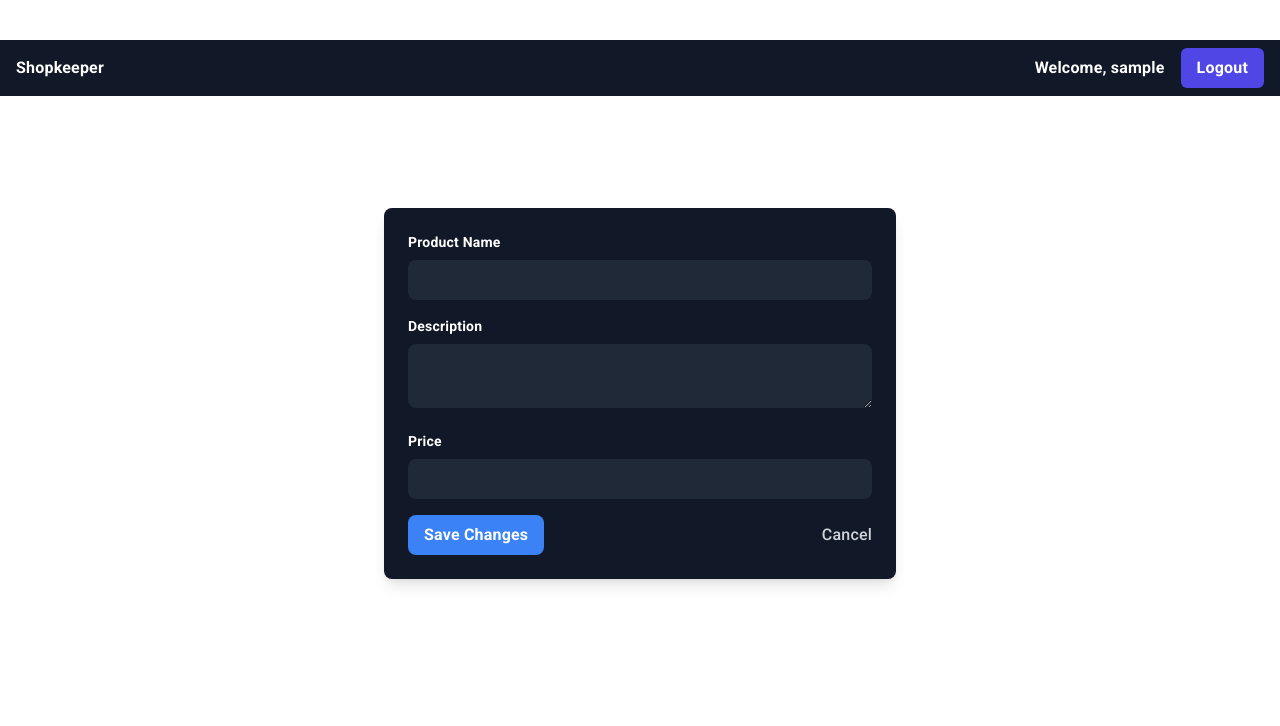
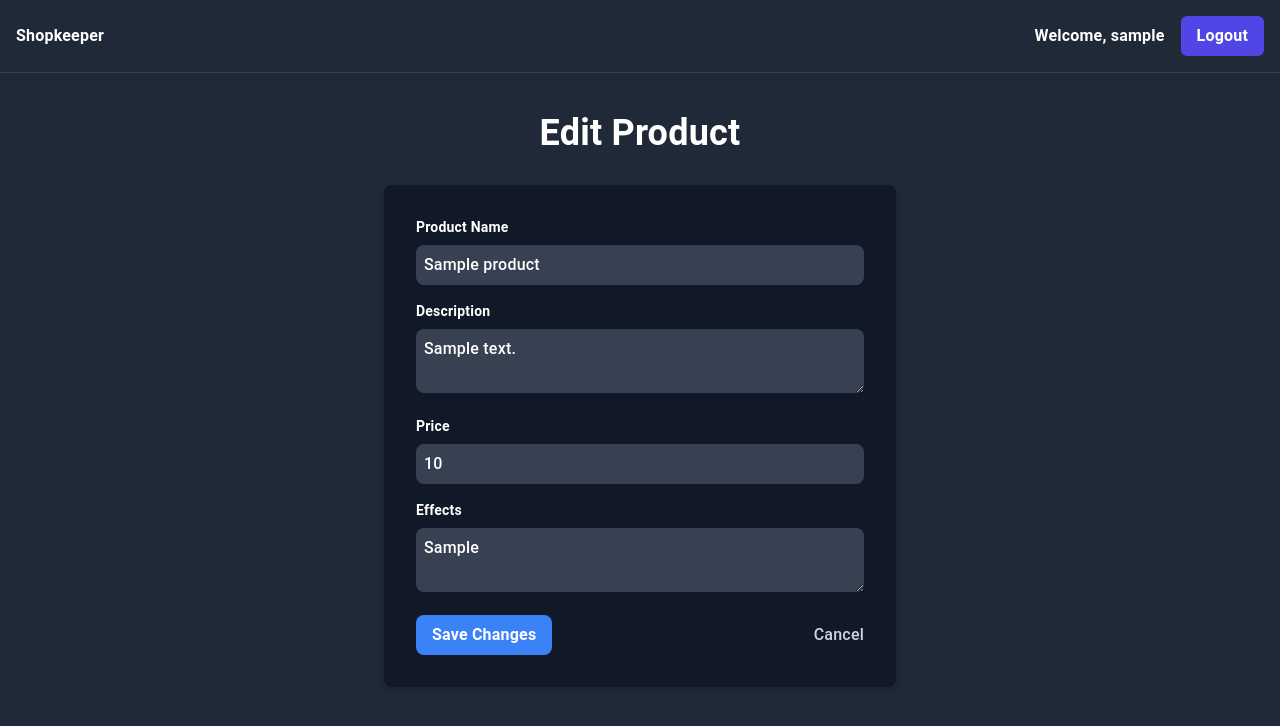
Before and after one commit to rigelia/pbp-2, a Django app: page /edit/00000000-0000-0000-0000-000000000001/ in a window 1280 px wide. Shown: the top 726 px of the page. Run offline with Django 5.2, Linux system fonts and the light colour scheme; a user stored in the database is signed in; tables that the repository leaves empty hold one stand-in row (values such as "Sample post"); some libraries are stand-ins or nearby versions.

Commit message:
final tugas 5

```diff
--- a/main/templates/edit_product.html
+++ b/main/templates/edit_product.html
@@ -1,7 +1,55 @@
 {% extends 'base.html' %}
+{% block meta %}
+<title>Edit Product</title>
+{% endblock meta %}
 {% block content %}
-<div class="container mx-auto mt-10">
-    <!-- Sticky Bar -->
+<style>
+  .sticky-bar {
+    position: sticky;
+    top: 0;
+    z-index: 50;
+    background-color: #1f2937; /* gray-800 */
+    padding: 1rem;
+    border-bottom: 1px solid #374151; /* gray-700 */
+  }
+
+  .bottom-fixed {
+    position: fixed;
+    bottom: 0;
+    width: 100%;
+    background-color: #1f2937;
+    padding: 1rem;
+    text-align: center;
+  }
+
+  body {
+    background-color: #1f2937; /* Matching the background color */
+  }
+
+  .form-container {
+    background-color: #111827; /* gray-900 */
+    padding: 2rem;
+    border-radius: 0.5rem;
+    box-shadow: 0 4px 6px rgba(0, 0, 0, 0.1);
+  }
+
+  h1, label {
+    color: #fff;
+  }
+
+  input, textarea {
+    background-color: #374151; /* gray-700 */
+    color: #fff;
+  }
+
+  input:focus, textarea:focus {
+    border-color: #6366f1; /* indigo-500 */
+    box-shadow: 0 0 0 3px rgba(99, 102, 241, 0.5); /* Focus effect */
+  }
+</style>
+
+<body class="bg-gray-800">
+    <!-- Top sticky bar -->
     <div class="sticky-bar flex justify-between items-center px-4 py-2 bg-gray-900">
         <div class="flex-1 flex justify-left">
             <h1 class="font-bold text-white">Shopkeeper</h1>
@@ -15,21 +63,34 @@
     </div>
 
     <!-- Edit Product Form -->
+    <div id="main-entry-content" class="container mx-auto mt-10">
         <h1 class="text-4xl font-bold text-white text-center mb-8 mt-10">Edit Product</h1>
-    <div class="bg-gray-900 p-6 rounded-lg shadow-lg max-w-lg mx-auto">
+        <div class="form-container max-w-lg mx-auto">
             <form method="POST" action="{% url 'main:edit_product' product.id %}">
                 {% csrf_token %}
                 <div class="mb-4">
-                <label class="block text-white text-sm font-bold mb-2" for="name">Product Name</label>
-                <input class="w-full p-2 rounded-lg bg-gray-800 text-white focus:outline-none" type="text" name="name" id="name" value="{{ product.name }}" required>
+                    <label class="block text-sm font-bold mb-2" for="name">Product Name</label>
+                    <input
+                        class="w-full p-2 rounded-lg focus:outline-none focus:ring-2 focus:ring-indigo-500"
+                        type="text" name="name" id="name" value="{{ product.name }}" required>
                 </div>
                 <div class="mb-4">
-                <label class="block text-white text-sm font-bold mb-2" for="description">Description</label>
-                <textarea class="w-full p-2 rounded-lg bg-gray-800 text-white focus:outline-none" name="description" id="description" required>{{ product.description }}</textarea>
+                    <label class="block text-sm font-bold mb-2" for="description">Description</label>
+                    <textarea
+                        class="w-full p-2 rounded-lg focus:outline-none focus:ring-2 focus:ring-indigo-500"
+                        name="description" id="description" required>{{ product.description }}</textarea>
                 </div>
                 <div class="mb-4">
-                <label class="block text-white text-sm font-bold mb-2" for="price">Price</label>
-                <input class="w-full p-2 rounded-lg bg-gray-800 text-white focus:outline-none" type="number" name="price" id="price" step="0.01" min="0" value="{{ product.price }}" required>
+                    <label class="block text-sm font-bold mb-2" for="price">Price</label>
+                    <input
+                        class="w-full p-2 rounded-lg focus:outline-none focus:ring-2 focus:ring-indigo-500"
+                        type="number" name="price" id="price" step="0.01" min="0" value="{{ product.price }}" required>
+                </div>
+                <div class="mb-4">
+                    <label class="block text-sm font-bold mb-2" for="effects">Effects</label>
+                    <textarea
+                        class="w-full p-2 rounded-lg focus:outline-none focus:ring-2 focus:ring-indigo-500"
+                        name="effects" id="effects" required>{{ product.effects }}</textarea>
                 </div>
                 <div class="flex justify-between items-center">
                     <button type="submit" class="bg-blue-500 hover:bg-blue-600 text-white font-bold py-2 px-4 rounded-lg">
@@ -40,4 +101,5 @@
             </form>
         </div>
     </div>
+</body>
 {% endblock %}
--- a/main/views.py
+++ b/main/views.py
@@ -47,7 +47,7 @@
         form.save()
         return HttpResponseRedirect(reverse("main:show_main"))
 
-    context = {"form": form}
+    context = {"form": form, "product": product}
     return render(request, "edit_product.html", context)
 
 
```
Also changed, not shown: main/templates/create_product_entry.html (+36 -24 lines), main/templates/main.html (+46 -14 lines). Lines whose indentation alone changed are shown as unchanged.
